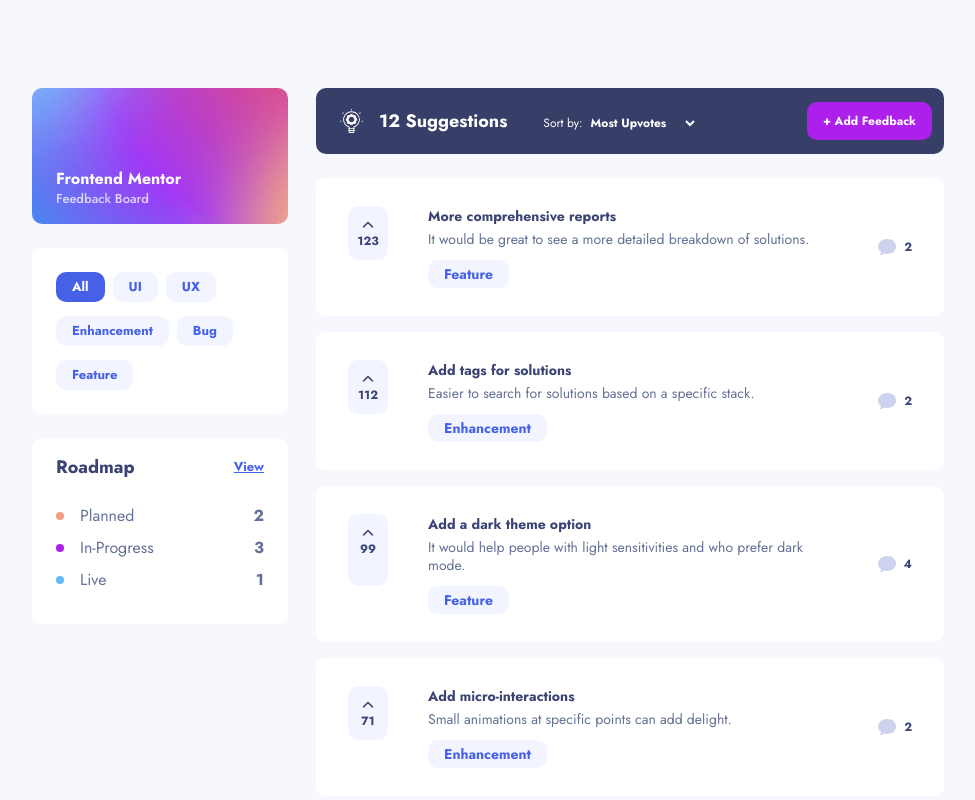
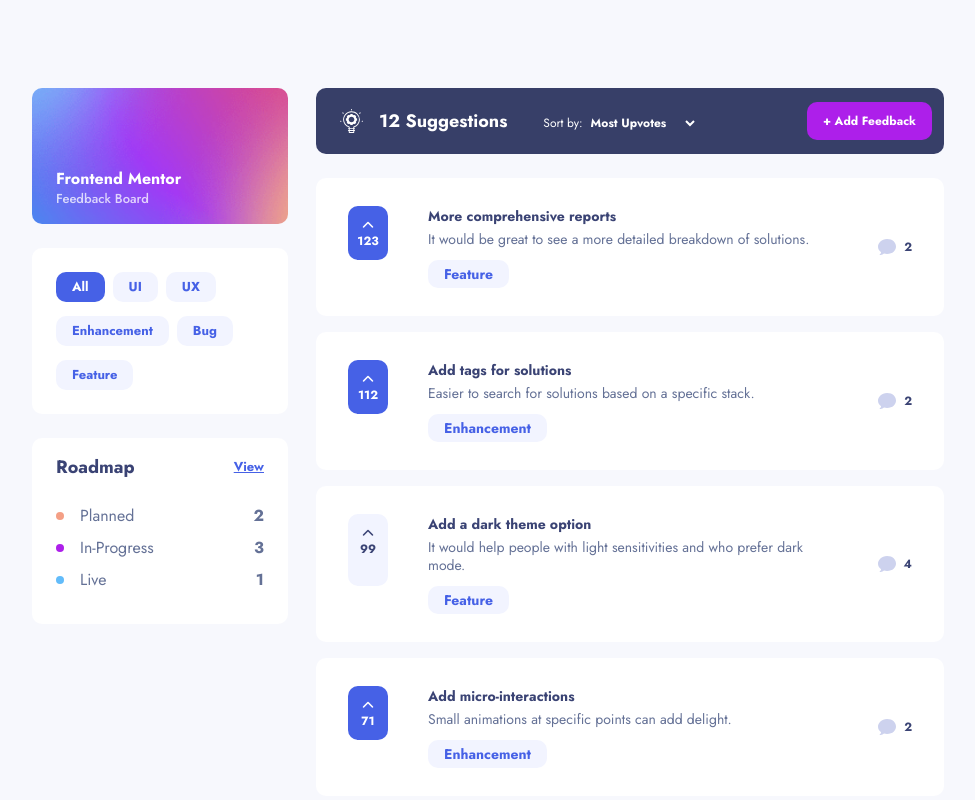
Before and after one commit to AgataLiberska/product-feedback-app, a React (Create React App) app: page / in a window 1280 px wide. Shown: the top 800 px of the page, without its empty margins (152-1127 px from the left). Built offline with nearby package versions, Linux system fonts and the light colour scheme.

Commit message:
change styles when upvote pressed, get data from redux on initial render

```diff
--- a/src/features/suggestions/SuggestionExcerpt.js
+++ b/src/features/suggestions/SuggestionExcerpt.js
@@ -1,9 +1,9 @@
-import React from 'react';
+import React, {useState, useEffect} from 'react';
 import { Link } from 'react-router-dom';
 import { useDispatch, useSelector } from 'react-redux';
 
-import { suggestionUpvoted } from './suggestionsSlice';
-import { upvoteAdded, getCurrentUser } from '../users/usersSlice';
+import { suggestionUpvoted, removeSuggestionUpvoted } from './suggestionsSlice';
+import { upvoteAdded, upvoteRemoved, getCurrentUser } from '../users/usersSlice';
 
 import { countComments } from '../../utils/helperFunctions';
 import CommentBubble from '../../assets/shared/icon-comments.svg';
@@ -13,10 +13,32 @@
     const dispatch = useDispatch()
     const currentUser = useSelector(state => getCurrentUser(state));
 
+    const [isUpvoted, setIsUpvoted] = useState(false);
+
+    useEffect(() => {
+        if (currentUser.upvotedSuggestions.includes(suggestion.id)) {
+            setIsUpvoted(true);
+        }
+
+        else {
+            setIsUpvoted(false);
+        }
+    }, [])
+
     const handleUpvoteClick = () => {
-        dispatch(suggestionUpvoted(suggestion.id))
-        dispatch(upvoteAdded({userId: currentUser.id, suggestionId: suggestion.id}))
+        setIsUpvoted(!isUpvoted);
+
+        if (!isUpvoted) {
+            dispatch(suggestionUpvoted(suggestion.id))
+            dispatch(upvoteAdded({userId: currentUser.id, suggestionId: suggestion.id}))
+        } else {
+            dispatch(removeSuggestionUpvoted(suggestion.id));
+            dispatch(upvoteRemoved({userId: currentUser.id, suggestionId: suggestion.id}))
+        }
+
     }
+
+
 
     return (
         <SuggestionCard>
@@ -24,7 +46,7 @@
             <CardText>{suggestion.description}</CardText>
 
             <CardCategory>{suggestion.category}</CardCategory>
-            <UpvoteButton onClick={handleUpvoteClick}>
+            <UpvoteButton onClick={handleUpvoteClick} aria-pressed={isUpvoted} isPressed={isUpvoted}>
                 <i className="fas fa-chevron-up" />
                 {suggestion.upvotes}
             </UpvoteButton>
--- a/src/features/suggestions/SuggestionExcerptStyles.js
+++ b/src/features/suggestions/SuggestionExcerptStyles.js
@@ -75,12 +75,12 @@
     grid-area: upvote;
     justify-self: start;
     padding: 0.375rem 0.75rem 0.375rem 1rem;
-    background-color: var(--light-blue);
+    background-color: ${props => props.isPressed ? "var(--dark-blue)" : "var(--light-blue)"} ;
     border: 0;
     border-radius: 0.625rem;
     font-size: 0.75rem;
     font-weight: 700;
-    color: var(--dark-grey-blue);
+    color: ${props => props.isPressed ? "var(--white)" : "var(--dark-grey-blue)"};
     transition: background-color 0.3s ease;
     cursor: pointer;
 
@@ -89,7 +89,7 @@
         margin-right: 0.625rem;
 
         & path {
-            fill: var(--dark-blue);
+            fill: ${props => props.isPressed ? "var(--white)" : "var(--dark-blue)"};
         }
     }
 
--- a/src/features/suggestions/suggestionsSlice.js
+++ b/src/features/suggestions/suggestionsSlice.js
@@ -243,10 +243,16 @@
             if (existingSuggestion) {
                 existingSuggestion.upvotes++;
             }
+        },
+        removeSuggestionUpvoted(state, action) {
+            const existingSuggestion = state.find(el => el.id === action.payload);
+            if (existingSuggestion) {
+                existingSuggestion.upvotes--;
+            }
         }
     }
 })
 
-export const { suggestionUpvoted } = suggestionsSlice.actions;
+export const { suggestionUpvoted, removeSuggestionUpvoted } = suggestionsSlice.actions;
 
 export default suggestionsSlice.reducer;
--- a/src/features/users/usersSlice.js
+++ b/src/features/users/usersSlice.js
@@ -7,7 +7,7 @@
             "name": "Suzanne Chang",
             "username": "upbeat1811",
             "currentUser": false,
-            "upvotedSuggestions": []
+            "upvotedSuggestions": [2, 5]
         },
         {
             "id": 2,
@@ -15,7 +15,7 @@
             "name": "Zena Kelley",
             "username": "velvetround",
             "currentUser": true,
-            "upvotedSuggestions": []
+            "upvotedSuggestions": [7, 1, 12]
         },
         {
             "id": 3,
@@ -112,11 +112,20 @@
             if (currentUser) {
                 currentUser.upvotedSuggestions.push(suggestionId);
             }
+        },
+        upvoteRemoved(state, action) {
+            const { userId, suggestionId } = action.payload;
+
+            const currentUser = state.find(user => user.id === userId);
+
+            if (currentUser) {
+                currentUser.upvotedSuggestions.filter(item => item !== suggestionId);
+            }
         }
     }
 })
 
-export const { upvoteAdded } = usersSlice.actions;
+export const { upvoteAdded, upvoteRemoved } = usersSlice.actions;
 
 export default usersSlice.reducer;
 
```
